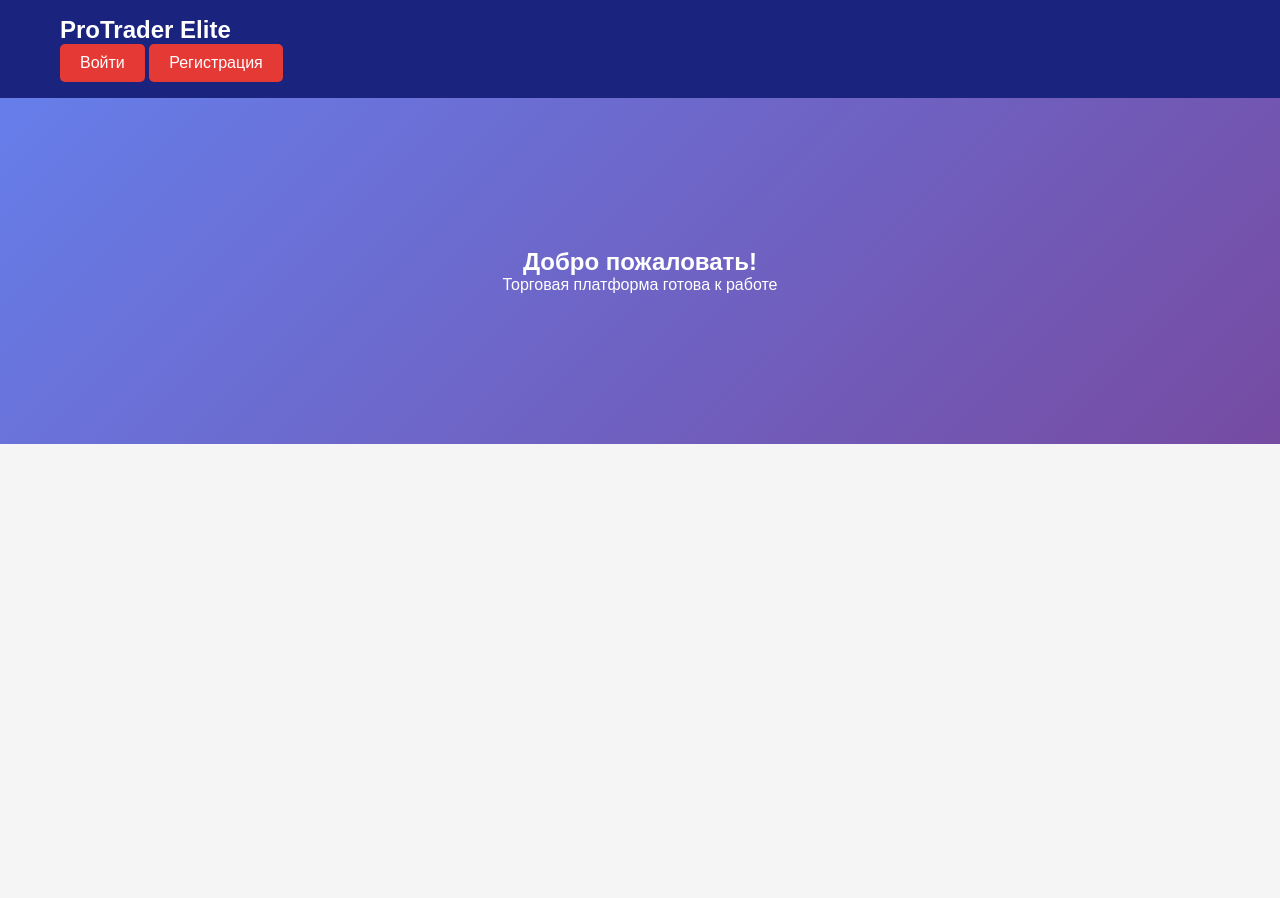
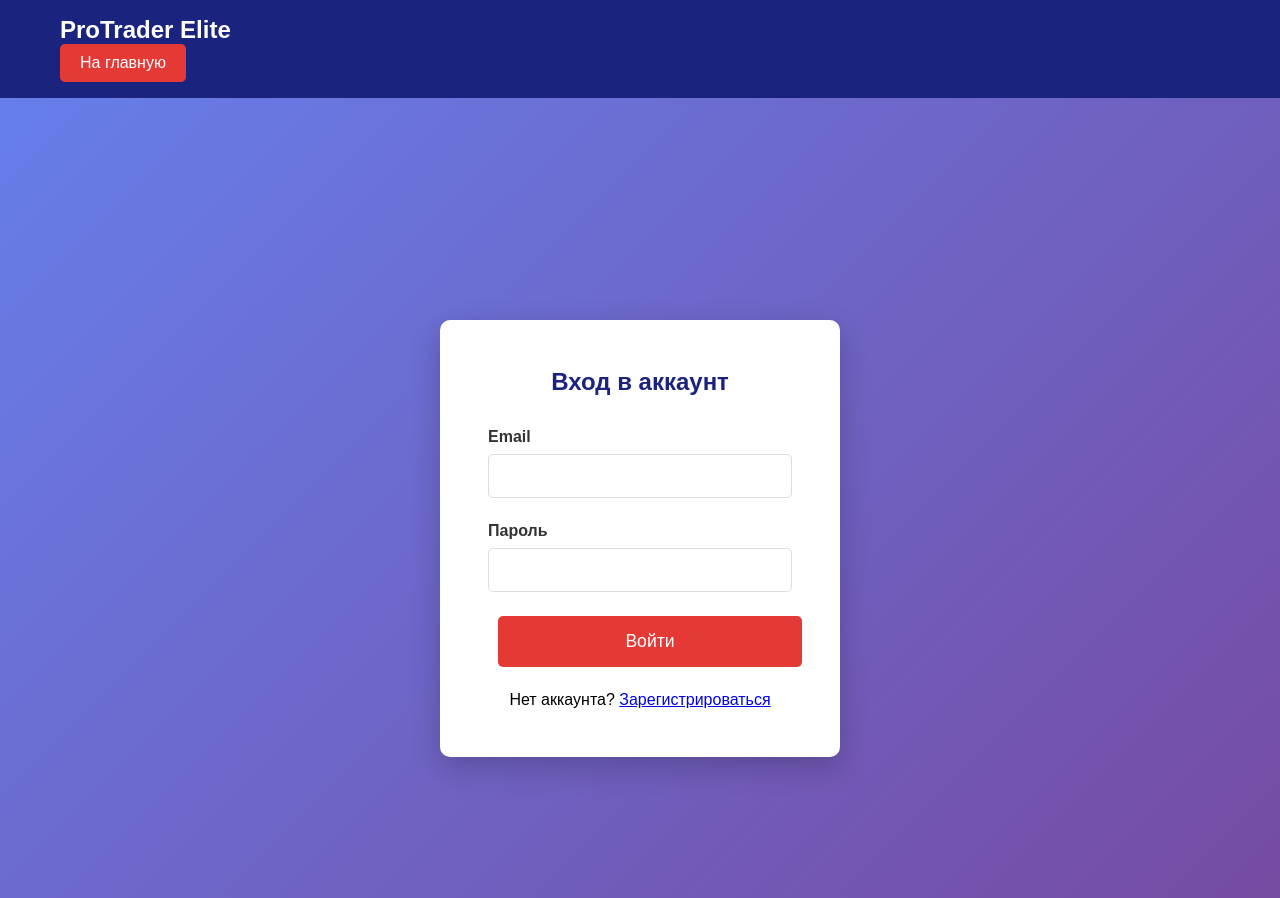
Before and after one commit to OscarKano/protrader-elite, a plain HTML site: page login.html in a window 1280 px wide. Before the commit the page ends 800 px from the top, so only its background shows below. Drawn offline with Linux system fonts and the light colour scheme.

Commit message:
Update login.html

```diff
--- a/login.html
+++ b/login.html
@@ -3,22 +3,45 @@
 <head>
     <meta charset="UTF-8">
     <meta name="viewport" content="width=device-width, initial-scale=1.0">
-    <title>ProTrader Elite</title>
+    <title>Вход - ProTrader Elite</title>
     <link rel="stylesheet" href="assets/css/style.css">
 </head>
 <body>
     <nav class="navbar">
         <div class="container">
-            <h2>ProTrader Elite</h2>
+            <div class="logo">
+                <h2>ProTrader Elite</h2>
+            </div>
             <div class="user-menu">
-                <a href="login.html" class="btn">Войти</a>
-                <a href="register.html" class="btn">Регистрация</a>
+                <a href="index.html" class="btn">На главную</a>
             </div>
         </div>
     </nav>
-    <section class="hero">
-        <h1>Добро пожаловать!</h1>
-        <p>Торговая платформа готова к работе</p>
-    </section>
+
+    <div class="auth-container">
+        <div class="auth-form">
+            <h2 style="text-align: center; margin-bottom: 2rem; color: #1a237e;">Вход в аккаунт</h2>
+
+            <form id="loginForm">
+                <div class="form-group">
+                    <label>Email</label>
+                    <input type="email" id="loginEmail" required>
+                </div>
+
+                <div class="form-group">
+                    <label>Пароль</label>
+                    <input type="password" id="loginPassword" required>
+                </div>
+
+                <button type="submit" class="cta-button" style="width: 100%;">Войти</button>
+            </form>
+
+            <p style="text-align: center; margin-top: 1.5rem;">
+                Нет аккаунта? <a href="register.html">Зарегистрироваться</a>
+            </p>
+        </div>
+    </div>
+
+    <script src="assets/js/app.js"></script>
 </body>
 </html>
```
